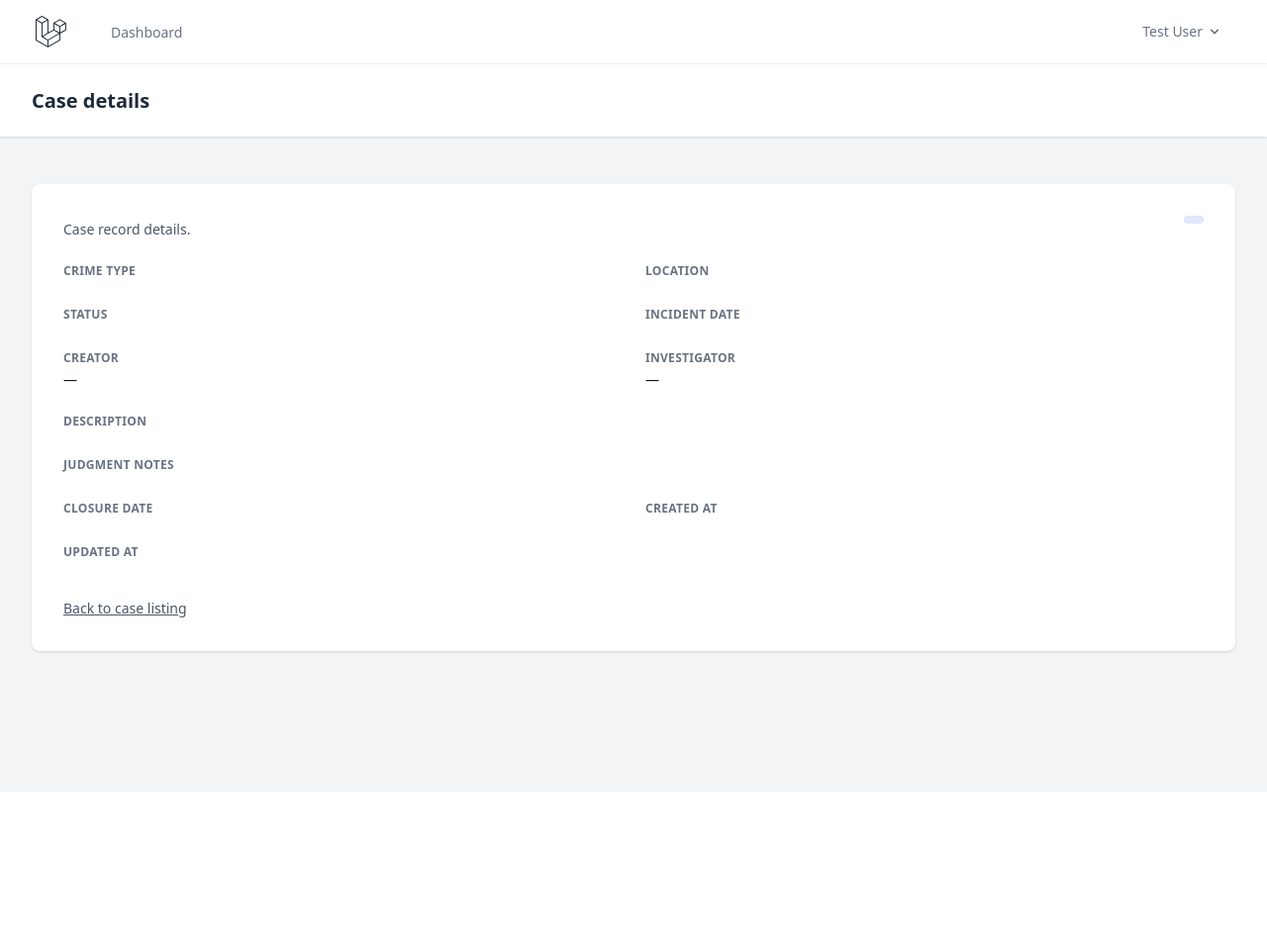
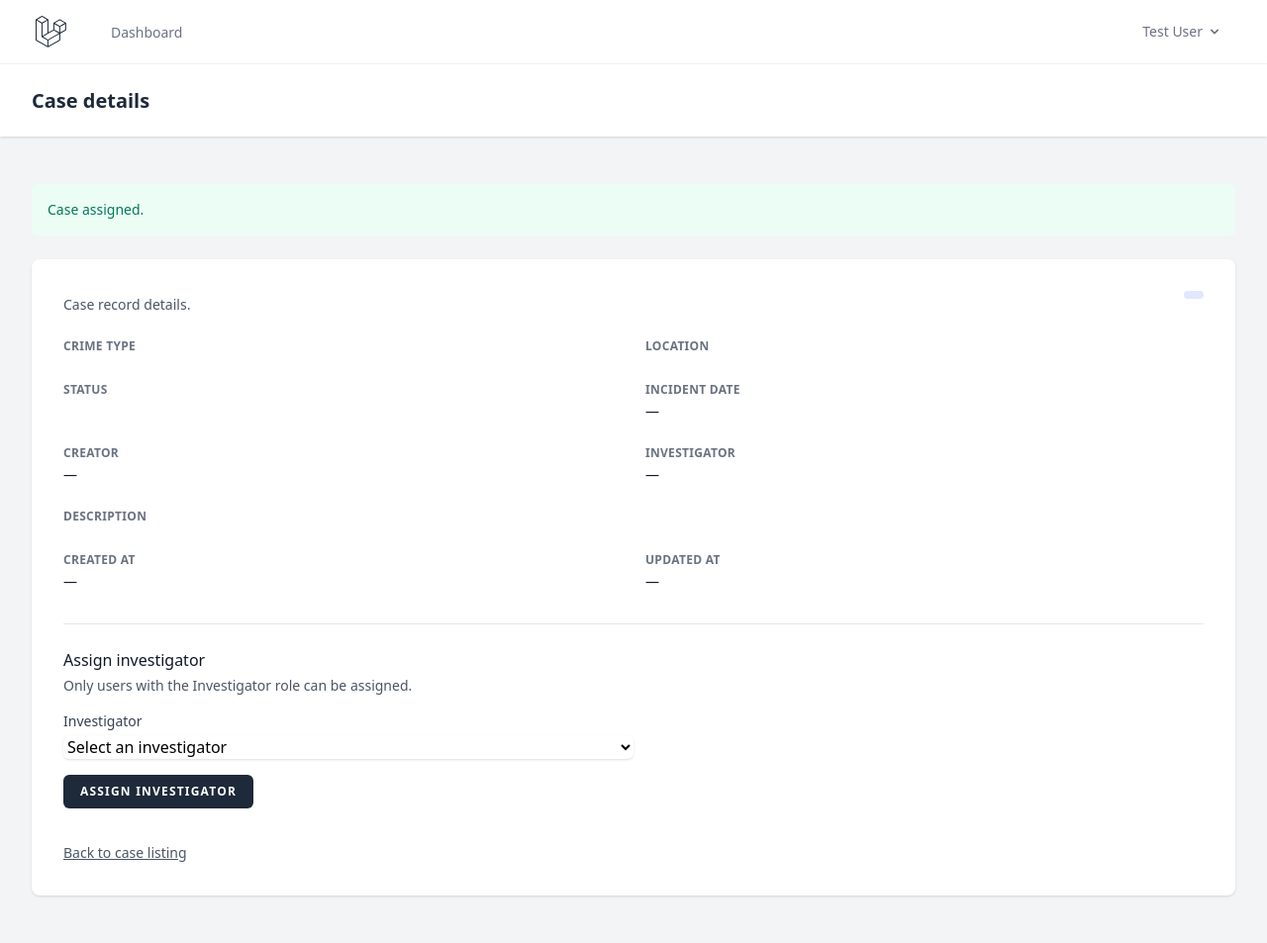
Before and after one commit to krmad/crime-management, a Laravel app: template resources/views/cases/show.blade.php in a window 1280 px wide. Shown: the whole page at 99% size. Before the commit the page ends 662 px from the top, so only its background shows below. Run offline with Laravel 12, Linux system fonts and the light colour scheme; a user stored in the database is signed in; data comes from the database, SQL or seed files in the repository; tables that the repository leaves empty hold one stand-in row (values such as "Sample post"); the template is opened without the code that fills it: most values are stand-ins (such as "Sample title", 1, 10 or a date in 2020); style sheets or scripts are compiled from the project's sources.

Commit message:
Implement investigator assignment feature for crime cases

```diff
--- a/resources/views/cases/show.blade.php
+++ b/resources/views/cases/show.blade.php
@@ -6,7 +6,13 @@
     </x-slot>
 
     <div class="py-12">
-        <div class="max-w-7xl mx-auto sm:px-6 lg:px-8">
+        <div class="max-w-7xl mx-auto sm:px-6 lg:px-8 space-y-6">
+            @if (session('status') === 'case-assigned')
+                <div class="rounded-md bg-emerald-50 p-4 text-sm text-emerald-700 dark:bg-emerald-900/30 dark:text-emerald-300">
+                    {{ __('Case assigned.') }}
+                </div>
+            @endif
+
             <div class="p-4 sm:p-8 bg-white dark:bg-gray-800 shadow sm:rounded-lg">
                 <div class="flex flex-col gap-4 sm:flex-row sm:items-start sm:justify-between">
                     <div>
@@ -78,6 +84,33 @@
                     </div>
                 </div>
 
+                @can('assign', $case)
+                    <form method="POST" action="{{ route('cases.assign', $case) }}" class="mt-8 border-t border-gray-200 pt-6 dark:border-gray-700">
+                        @csrf
+                        @method('PATCH')
+
+                        <div class="max-w-xl">
+                            <h4 class="text-base font-medium text-gray-900 dark:text-gray-100">{{ __('Assign investigator') }}</h4>
+                            <p class="mt-1 text-sm text-gray-600 dark:text-gray-400">{{ __('Only users with the Investigator role can be assigned.') }}</p>
+
+                            <div class="mt-4">
+                                <x-input-label for="investigator_id" :value="__('Investigator')" />
+                                <select id="investigator_id" name="investigator_id" class="mt-1 block w-full rounded-md border-gray-300 shadow-sm focus:border-indigo-500 focus:ring-indigo-500 dark:border-gray-700 dark:bg-gray-900 dark:text-gray-300 dark:focus:border-indigo-600 dark:focus:ring-indigo-600" required>
+                                    <option value="" @selected(old('investigator_id', $case->investigator_id) === null)>{{ __('Select an investigator') }}</option>
+                                    @foreach ($investigators as $investigator)
+                                        <option value="{{ $investigator->id }}" @selected((int) old('investigator_id', $case->investigator_id) === $investigator->id)>{{ $investigator->name }}</option>
+                                    @endforeach
+                                </select>
+                                <x-input-error :messages="$errors->get('investigator_id')" class="mt-2" />
+                            </div>
+
+                            <div class="mt-4">
+                                <x-primary-button>{{ __('Assign investigator') }}</x-primary-button>
+                            </div>
+                        </div>
+                    </form>
+                @endcan
+
                 <div class="mt-8">
                     <a href="{{ route('cases.index') }}" class="text-sm text-gray-600 underline hover:text-gray-900 dark:text-gray-400 dark:hover:text-gray-100">
                         {{ __('Back to case listing') }}
--- a/routes/web.php
+++ b/routes/web.php
@@ -12,6 +12,7 @@ Route::middleware('auth')->group(function () {
     Route::get('/cases', [CrimeCaseController::class, 'index'])->name('cases.index');
     Route::get('/cases/create', [CrimeCaseController::class, 'create'])->name('cases.create');
     Route::get('/cases/{case}', [CrimeCaseController::class, 'show'])->name('cases.show');
+    Route::patch('/cases/{case}/assignment', [CrimeCaseController::class, 'assign'])->name('cases.assign');
     Route::post('/cases', [CrimeCaseController::class, 'store'])->name('cases.store');
 
     Route::get('/profile', [ProfileController::class, 'edit'])->name('profile.edit');
```
Also changed, not shown: app/Http/Controllers/CrimeCaseController.php (+16 -1 lines), app/Http/Requests/AssignInvestigatorRequest.php (added, +26 -0 lines), tests/Feature/CrimeCaseManagementTest.php (+136 -0 lines).
